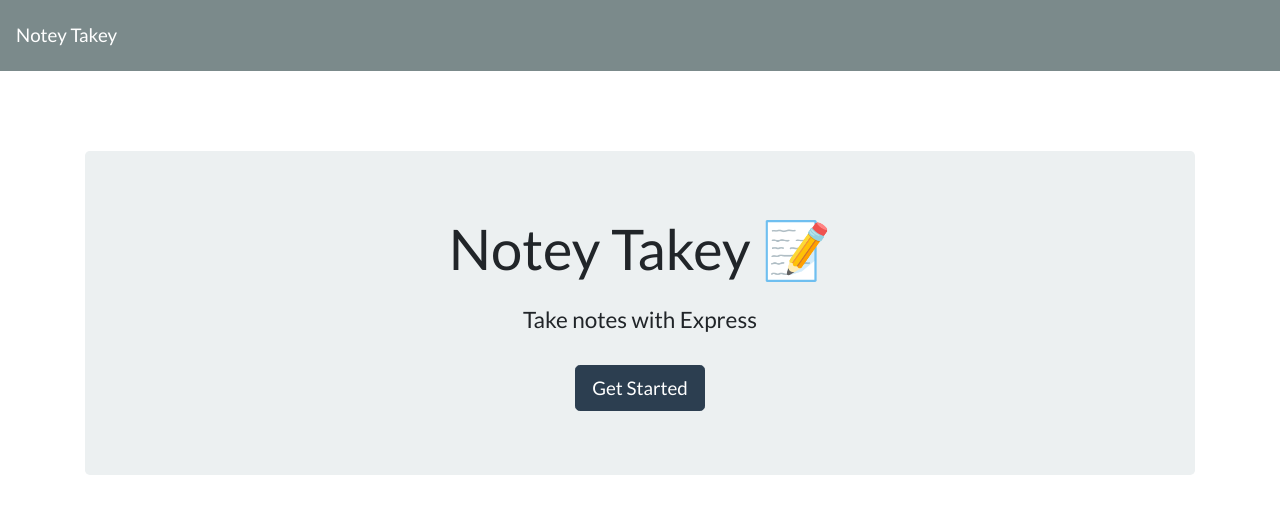
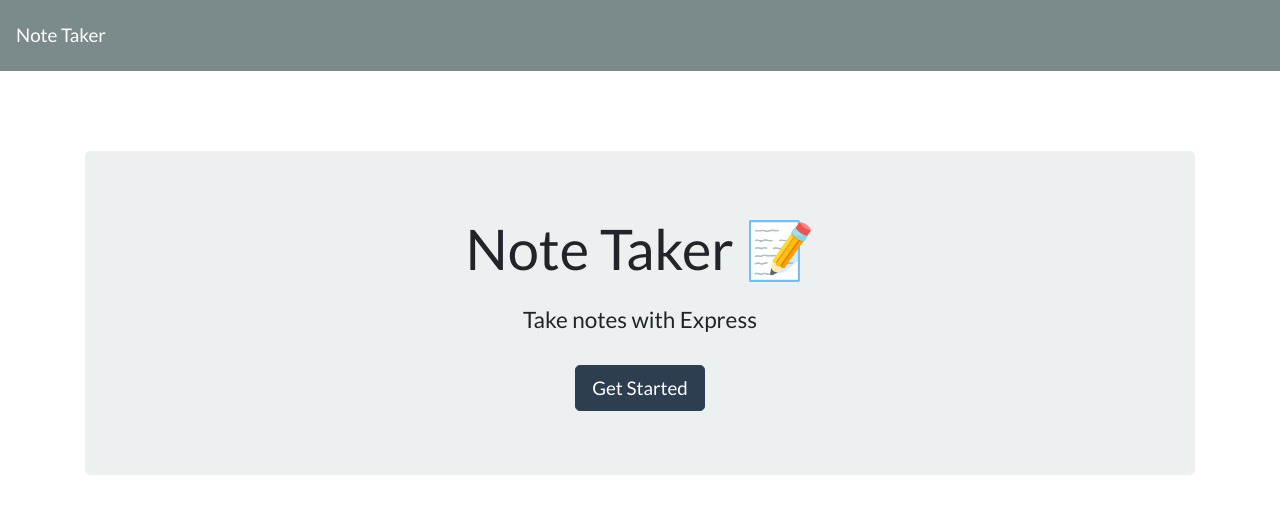
Before and after one commit to kdkleven/noteTaker, a website: page public/index.html in a window 1280 px wide. Drawn offline with nearby package versions, Linux system fonts and the light colour scheme; no server answers.

Commit message:
Renamed application title and headers

```diff
--- a/public/assets/js/index.js
+++ b/public/assets/js/index.js
@@ -124,7 +124,7 @@
   };
 
   if (notes.length === 0) {
-    noteListItems.push(create$li("No saved notes", false));
+    noteListItems.push(create$li("No saved Notes", false));
   }
 
   notes.forEach((note) => {
--- a/public/index.html
+++ b/public/index.html
@@ -5,18 +5,18 @@
   <meta charset="UTF-8">
   <meta name="viewport" content="width=device-width, initial-scale=1.0">
   <meta http-equiv="X-UA-Compatible" content="ie=edge">
-  <title>Notey Takey</title>
+  <title>Note Taker</title>
   <link rel="stylesheet" href="https://cdnjs.cloudflare.com/ajax/libs/bootswatch/4.1.3/flatly/bootstrap.min.css" />
 </head>
 
 <body>
   <nav class="navbar navbar-dark bg-dark">
-    <a class="navbar-brand" href="/">Notey Takey
+    <a class="navbar-brand" href="/">Note Taker
     </a>
   </nav>
   <div class="container">
     <div style="margin-top: 80px;" class="jumbotron text-center">
-      <h1 class="display-4">Notey Takey <span role="img" aria-label="Memo">📝</span></h1>
+      <h1 class="display-4">Note Taker <span role="img" aria-label="Memo">📝</span></h1>
       <h4 class="mt-4">Take notes with Express</h4>
       <a class="btn btn-primary btn-lg mt-4" href="/notes" role="button">Get Started</a>
     </div>
```
Also changed, not shown: public/notes.html (+2 -2 lines), routes/apiRoutes.js (+12 -9 lines), README.md.
